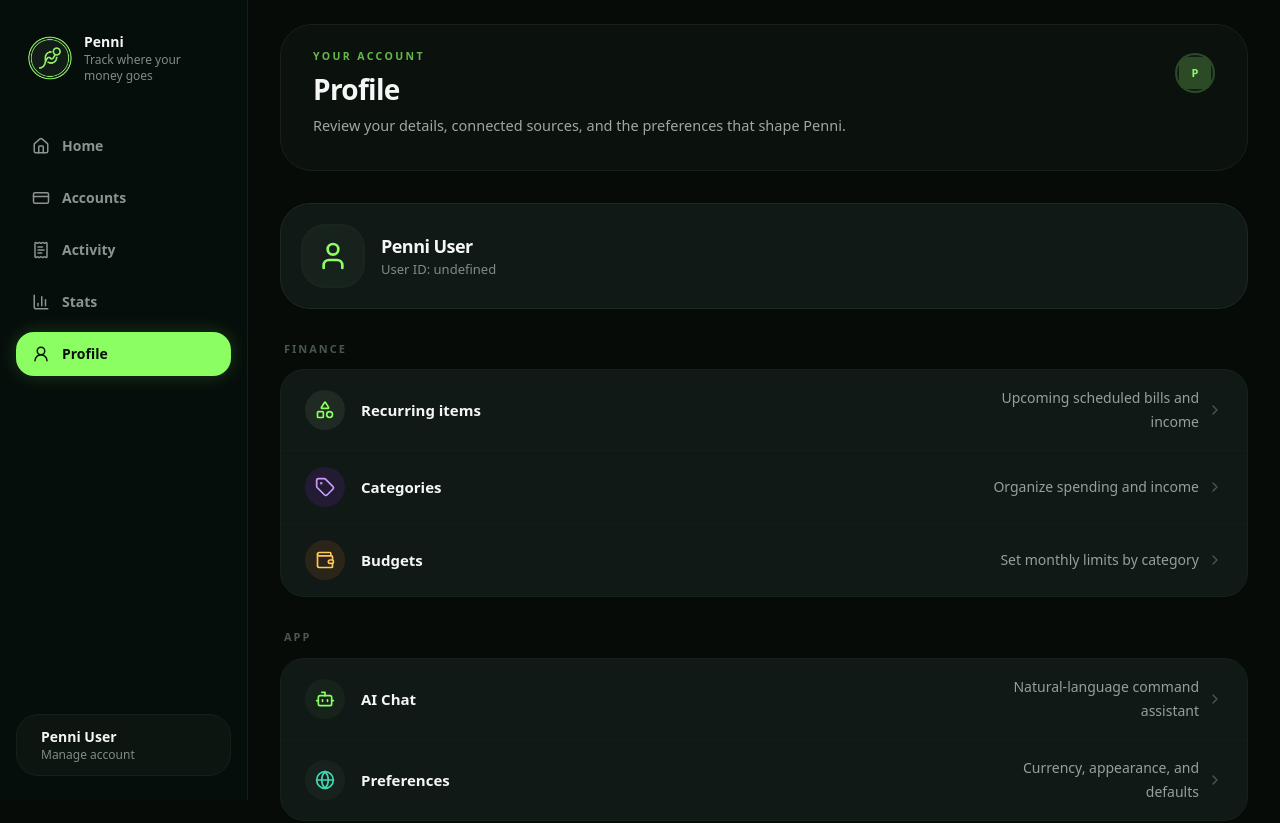
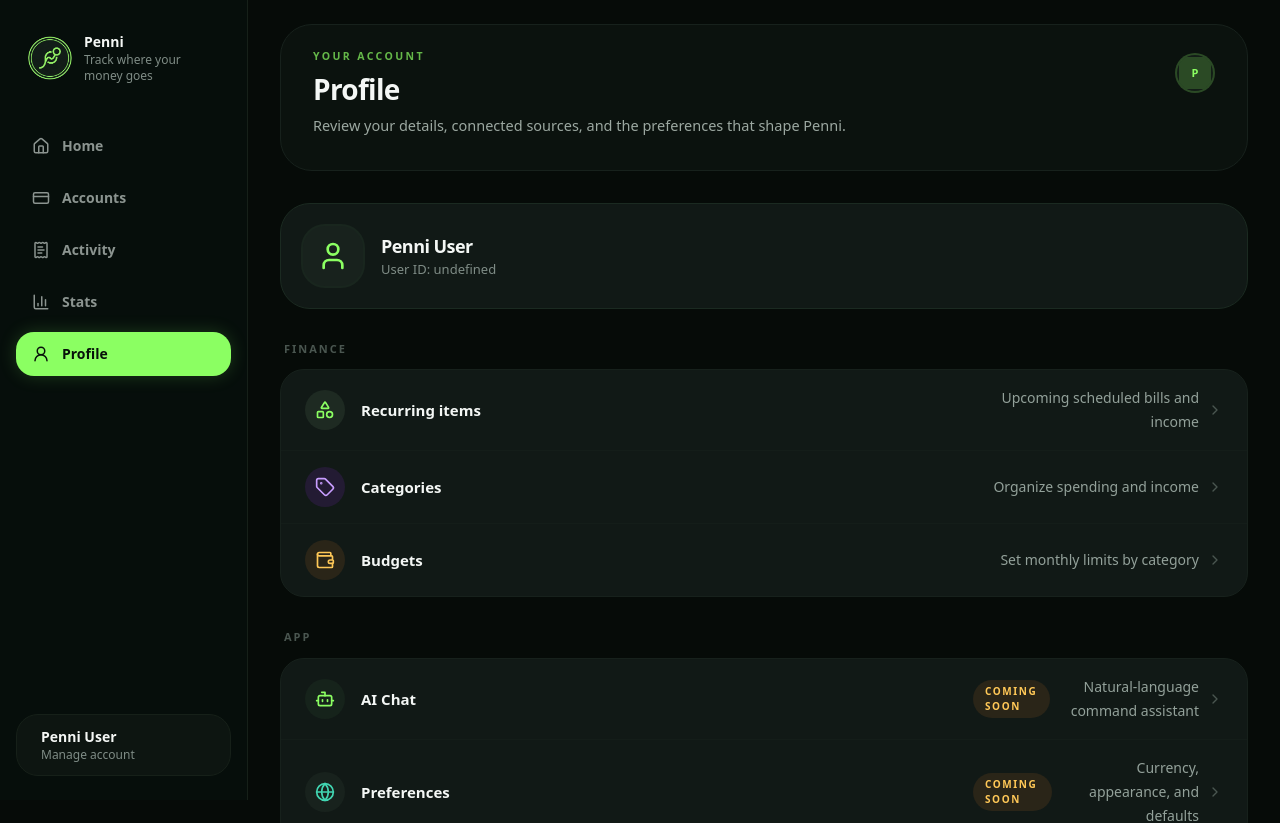
Before and after one commit to beefysalad/penni-web, a Next.js app: page /dashboard/settings in a window 1280 px wide. Shown: the top 823 px of the page. Built offline with nearby package versions, Linux system fonts and the light colour scheme; no server answers.

Commit message:
feat: add coming soon badge support

```diff
--- a/app/dashboard/settings/page.tsx
+++ b/app/dashboard/settings/page.tsx
@@ -32,9 +32,10 @@ interface SettingsRowProps {
   isLast?: boolean
   destructive?: boolean
   as?: 'button' | 'div'
+  comingSoon?: boolean
 }
 
-function SettingsRow({ icon: Icon, iconBg, iconColor, label, value, href, onClick, isLast, destructive, as = 'button' }: SettingsRowProps) {
+function SettingsRow({ icon: Icon, iconBg, iconColor, label, value, href, onClick, isLast, destructive, as = 'button', comingSoon = false }: SettingsRowProps) {
   const content = (
     <div className={cn(
       "flex flex-row items-start gap-4 px-4 py-4 transition-colors hover:bg-white/5 md:items-center md:px-6",
@@ -57,6 +58,11 @@ function SettingsRow({ icon: Icon, iconBg, iconColor, label, value, href, onClic
         ) : null}
       </div>
       <div className="flex shrink-0 flex-row items-center gap-2 self-center md:w-[250px] md:justify-end">
+        {comingSoon ? (
+          <span className="rounded-full bg-[#2a2518] px-3 py-1 text-[10px] font-bold uppercase tracking-[1.6px] text-[#ffc857]">
+            Coming soon
+          </span>
+        ) : null}
         {value ? (
           <span className="hidden max-w-[220px] text-right text-[14px] leading-6 font-medium text-[#93a19a] md:inline">
             {value}
@@ -87,22 +93,22 @@ export default function SettingsPage() {
     {
       title: 'App',
       items: [
-        { iconBg: 'bg-[#16231b]', iconColor: 'text-[#8bff62]', icon: Bot, label: 'AI Chat', value: 'Natural-language command assistant', href: '#' },
-        { iconBg: 'bg-[#18221d]', iconColor: 'text-[#41d6b2]', icon: Globe, label: 'Preferences', value: 'Currency, appearance, and defaults', href: '#' },
+        { iconBg: 'bg-[#16231b]', iconColor: 'text-[#8bff62]', icon: Bot, label: 'AI Chat', value: 'Natural-language command assistant', href: '#', comingSoon: true },
+        { iconBg: 'bg-[#18221d]', iconColor: 'text-[#41d6b2]', icon: Globe, label: 'Preferences', value: 'Currency, appearance, and defaults', href: '#', comingSoon: true },
       ]
     },
     {
       title: 'Preferences',
       items: [
-        { iconBg: 'bg-[#18221d]', iconColor: 'text-[#41d6b2]', icon: Globe, label: 'Currency', value: 'PHP (₱)', href: '#' },
-        { iconBg: 'bg-[#1a262d]', iconColor: 'text-[#5aa9ff]', icon: Bell, label: 'Notifications', value: 'Enabled', href: '#' },
-        { iconBg: 'bg-[#1a2c1f]', iconColor: 'text-[#8bff62]', icon: Shield, label: 'Privacy & Security', href: '#' },
+        { iconBg: 'bg-[#18221d]', iconColor: 'text-[#41d6b2]', icon: Globe, label: 'Currency', value: 'PHP (₱)', href: '#', comingSoon: true },
+        { iconBg: 'bg-[#1a262d]', iconColor: 'text-[#5aa9ff]', icon: Bell, label: 'Notifications', value: 'Enabled', href: '#', comingSoon: true },
+        { iconBg: 'bg-[#1a2c1f]', iconColor: 'text-[#8bff62]', icon: Shield, label: 'Privacy & Security', href: '#', comingSoon: true },
       ]
     },
     {
       title: 'Support',
       items: [
-        { iconBg: 'bg-[#1e1c2e]', iconColor: 'text-[#a084ff]', icon: MessageSquare, label: 'Send Feedback', href: '#' },
+        { iconBg: 'bg-[#1e1c2e]', iconColor: 'text-[#a084ff]', icon: MessageSquare, label: 'Send Feedback', href: '#', comingSoon: true },
       ]
     }
   ]
@@ -163,6 +169,7 @@ export default function SettingsPage() {
                   value={item.value}
                   href={item.href}
                   isLast={index === section.items.length - 1}
+                  comingSoon={item.comingSoon}
                 />
               ))}
             </div>
```
